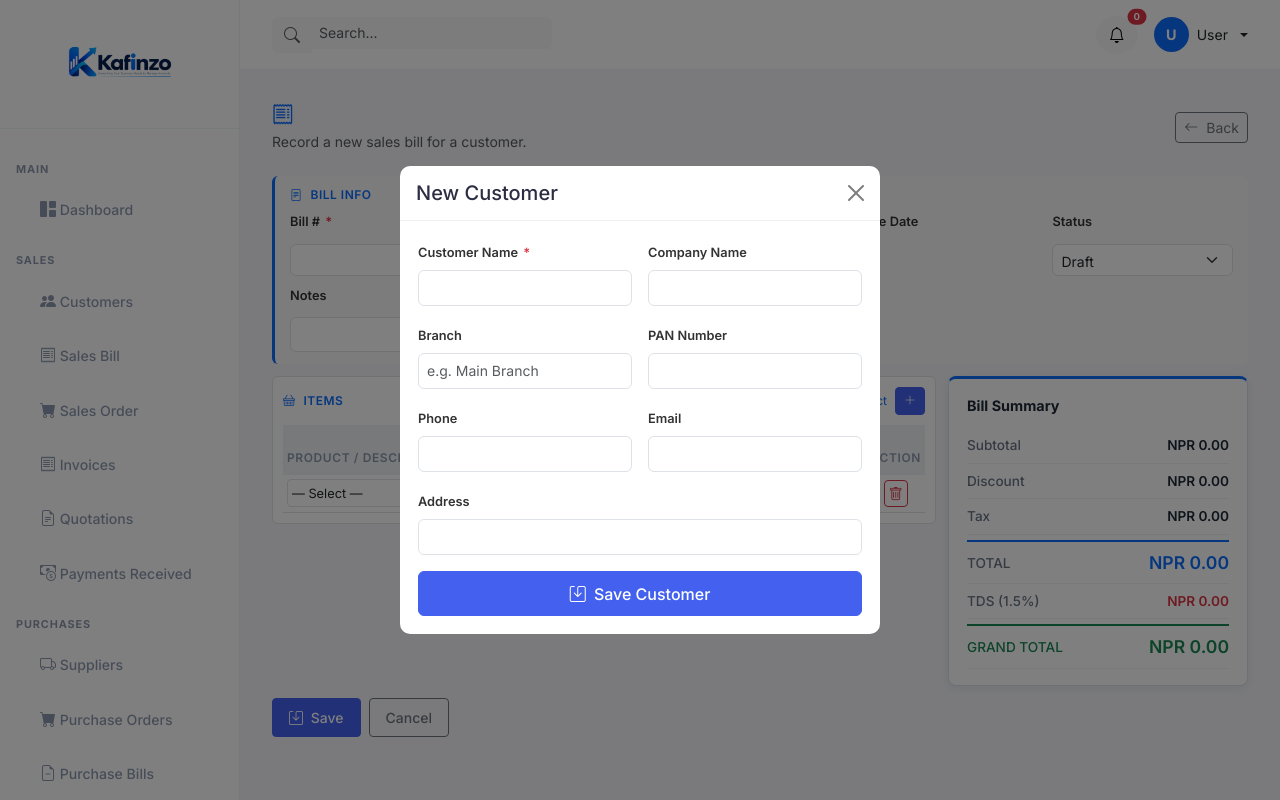
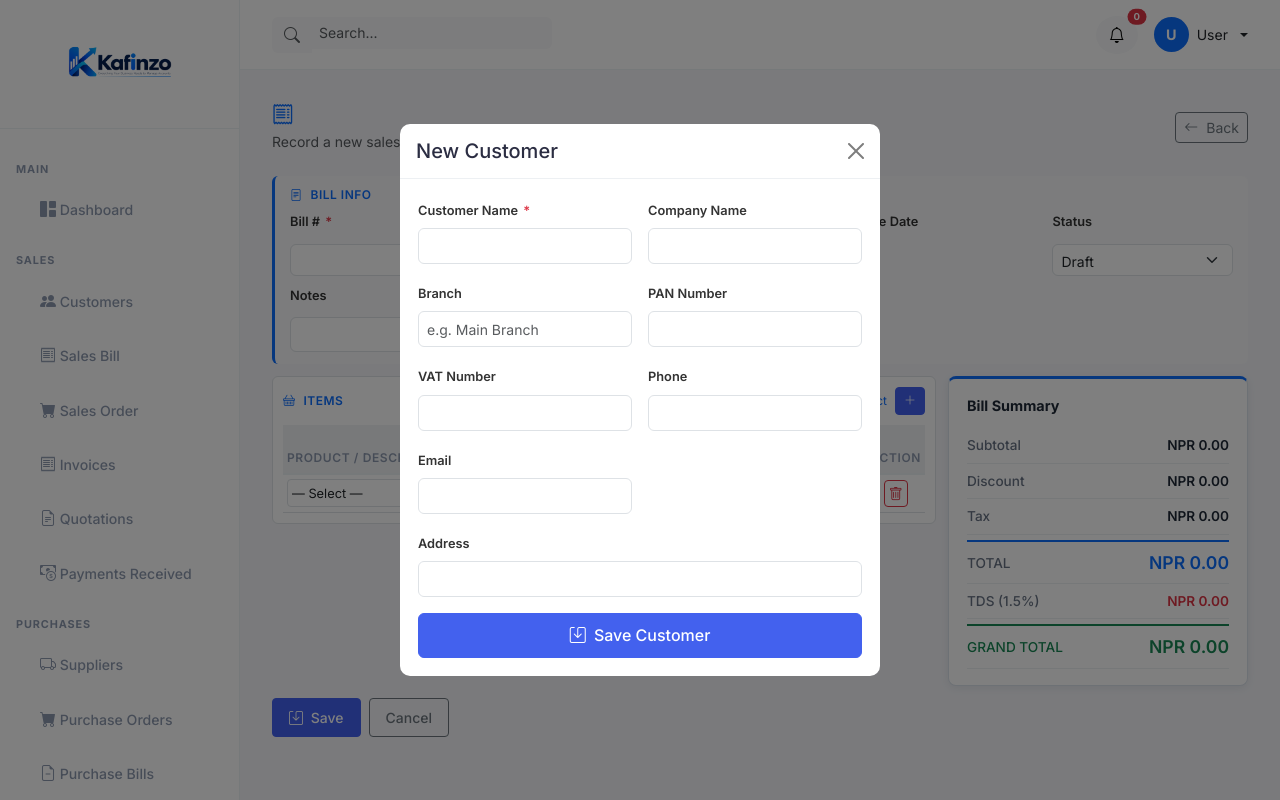
Before and after one commit to nikeshdeula/kafinzo, a PHP site: template views/sales/bill_form.php in a window 1280 px wide, after a click on "New". Run offline with PHP 8.4, Linux system fonts and the light colour scheme; the template is opened without the code that fills it, so the values that code supplies are empty; some libraries are stand-ins or nearby versions.

Commit message:
Add VAT Number field to quick-create customer/supplier modals

```diff
--- a/views/purchases/bill_form.php
+++ b/views/purchases/bill_form.php
@@ -398,6 +398,10 @@
                             <input type="text" name="pan" class="form-control">
                         </div>
                         <div class="col-md-6">
+                            <label class="form-label fw-semibold">VAT Number</label>
+                            <input type="text" name="vat_number" class="form-control">
+                        </div>
+                        <div class="col-md-6">
                             <label class="form-label fw-semibold">Phone</label>
                             <input type="text" name="phone" class="form-control">
                         </div>
--- a/views/sales/bill_form.php
+++ b/views/sales/bill_form.php
@@ -394,6 +394,10 @@
                             <input type="text" name="pan" class="form-control">
                         </div>
                         <div class="col-md-6">
+                            <label class="form-label fw-semibold">VAT Number</label>
+                            <input type="text" name="vat_number" class="form-control">
+                        </div>
+                        <div class="col-md-6">
                             <label class="form-label fw-semibold">Phone</label>
                             <input type="text" name="phone" class="form-control">
                         </div>
```
